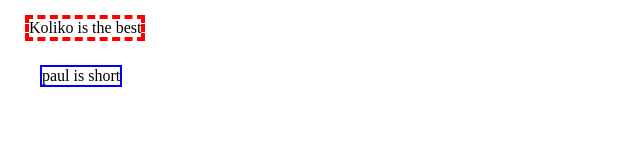
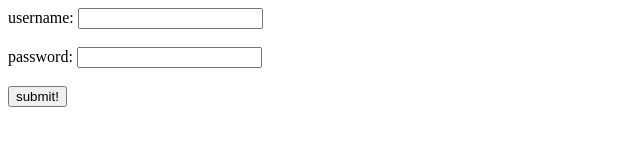
Before and after one commit to EmmanuelObi/Webber-page, a plain HTML site: page index.html in a window 1280 px wide. Shown: the whole page, without its empty margins (0-640 px from the left). Drawn offline with Linux system fonts and the light colour scheme.

Commit message:
added changes

```diff
--- /dev/null
+++ b/file.css
@@ -0,0 +1,55 @@
+html {
+    margin: 0;
+    padding: 0;
+}
+body {
+    font-family: 'handlee',cursive;
+    font-size: 13pt;
+    background-color: #efefef;
+    padding: 10px;
+    margin: 0;
+}
+h1 {
+    font-size: 15pt;
+    color: #20bcd5;
+    text-align: center;
+    padding: 18px 0 18px;
+    margin: 0 0 10px 0;
+}
+h1 span {
+    border: 4px dashed #20bcd5;
+    padding: 10px;
+}
+p {
+    padding: 0;
+    margin: 0;
+}
+table {
+    width: 100%;
+}
+table, th, td {
+    border: 2px solid #cecece;
+    border-collapse: collapse;
+    text-align: center;
+    table-layout: fixed;
+}
+li {
+    margin-bottom: 15px;
+    font-weight: bold;
+}
+progress {
+    width: 70%;
+    height: 20px;
+    color: #3fb6b2;
+    background: #efefef;
+}
+progress::-webkit-progress-bar {
+    background: #efefef;
+}
+progress::-webkit-progress-value {
+    background: #3fb6b2;
+}
+progress::-moz-progress-bar {
+    color: #3fb6b2;
+    background: #efefef;
+}
--- a/index.html
+++ b/index.html
@@ -3,21 +3,18 @@
 <html>
     <head>
         <style type="text/css">
-          #koliko {border: 4px dashed red;
-                 position: absolute;
-                 top: 15px;
-                 left: 25px;}
 
-          #paul {border: 2px solid blue;
-                position: absolute;
-                top: 65px;
-                left: 40px; }
         </style>
    </head>
     <body>
-        <div id="koliko"> Koliko is the best</div>
-        <div id="paul"> paul is short</div>
-
-
+     <form action="work with it" method="POST">
+      username: <input type="text" name="username" />
+      <br />
+      <br />
+      password: <input type="password" name="pword" />
+      <br />
+      <br/>
+      <input type="submit" value="submit!"
+     </form>
     </body>
 </html>
```
Also changed, not shown: Blog.html (+2 -55 lines), 699911.jpg (added), 1 other file.
